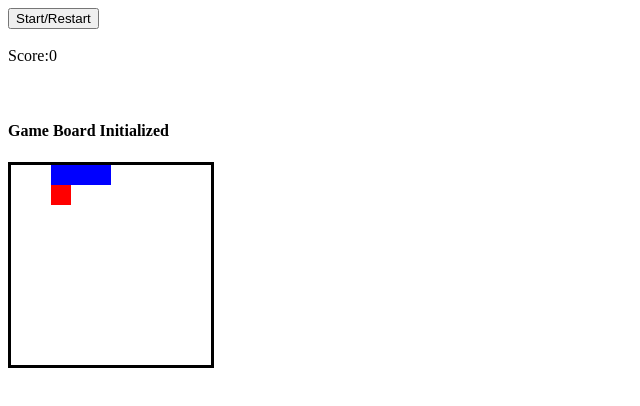
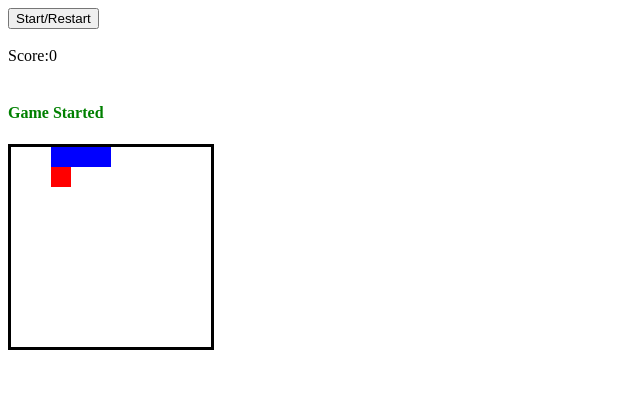
Before and after one commit to Iamsbharti/nokia-snake-game, a plain HTML site: page index.html in a window 1280 px wide. Both pictures are taken after a click on the button "Start/Restart". Shown: the whole page, without its empty margins (0-640 px from the left). Drawn offline with Linux system fonts and the light colour scheme.

Commit message:
added game status feature

```diff
--- a/app.js
+++ b/app.js
@@ -3,7 +3,8 @@ document.addEventListener('DOMContentLoaded',()=>{
     const squares=document.querySelectorAll('.grid div')
     const scoreDisplay=document.querySelector('span')
     const startBtn=document.querySelector('button')
-
+    const gameStatus=document.querySelector('h4')
+    console.log(gameStatus)
     //Initialize Game components
     const width=10 //used to move snake head upon key strokes
     let currentIndex=0 //the first div in our grid
@@ -18,6 +19,9 @@ document.addEventListener('DOMContentLoaded',()=>{
     //Start and restart the game
     function startGame(){
         console.log('startgame')
+        //set status on game start
+        gameStatus.innerText="Game Started"
+        gameStatus.style.color = "green"
         currentSnake.forEach(index=> squares[index].classList.remove('snake'))
         squares[appleIndex].classList.remove('apple')
         clearInterval(interval)
@@ -41,10 +45,13 @@ document.addEventListener('DOMContentLoaded',()=>{
             (currentSnake[0] - width < 0 && direction === -width)|| //snake hits top wall
             squares[currentSnake[0] + direction].classList.contains('snake')//if snake hits itself
         ){
-            console.log(appleIndex)
+            console.log("End Game")
+            //set status on game end
+            gameStatus.innerText="Wrong Move Game Finished!!"
+            gameStatus.style.color = "red"
             currentSnake.forEach(index=> squares[index].classList.remove('snake'))
             squares[appleIndex].classList.remove('apple')
-            //alert('wrong move!! Try Again')
+
 
             return clearInterval(interval) //clear the interval
         }
--- a/index.html
+++ b/index.html
@@ -4,13 +4,13 @@
     <meta charset="utf-8" />
     <script src="app.js" charset="utf-8"></script>
     <link rel="stylesheet" href="style.css" />
-    <title>Snake Tutorial</title>
+    <title>Nokia Snake Game</title>
   </head>
   <body>
     <button class="start">Start/Restart</button><br /><br />
     <div class="score">Score:<span>0</span></div>
-    <br /><br />
-    <div class="gameStatus"><h4>Game Board Initialized</h4></div>
+    <br />
+    <div id="gameStatus"><h4>Game Board Initialized</h4></div>
 
     <div class="grid">
       <div></div>
--- a/style.css
+++ b/style.css
@@ -15,3 +15,6 @@
 .apple {
   background-color: red;
 }
+#gameStatus {
+  color: blue;
+}
```
